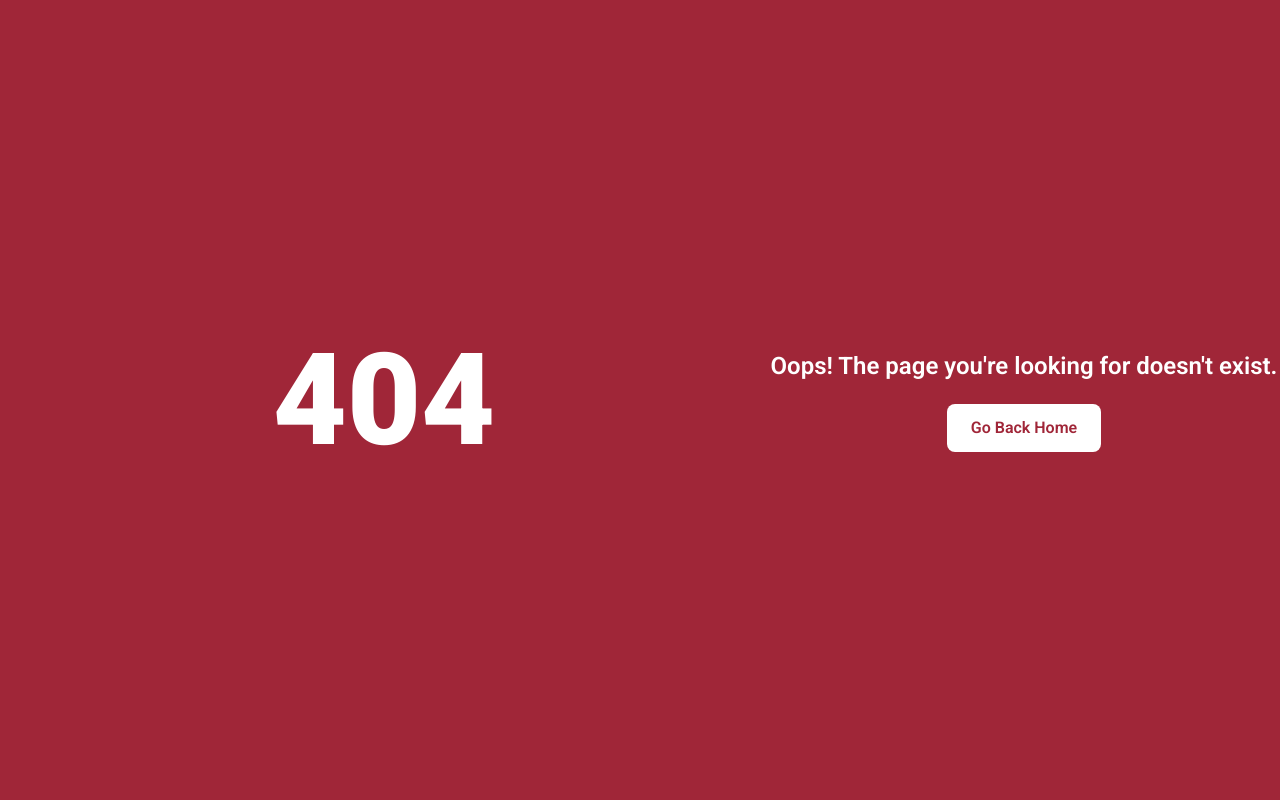
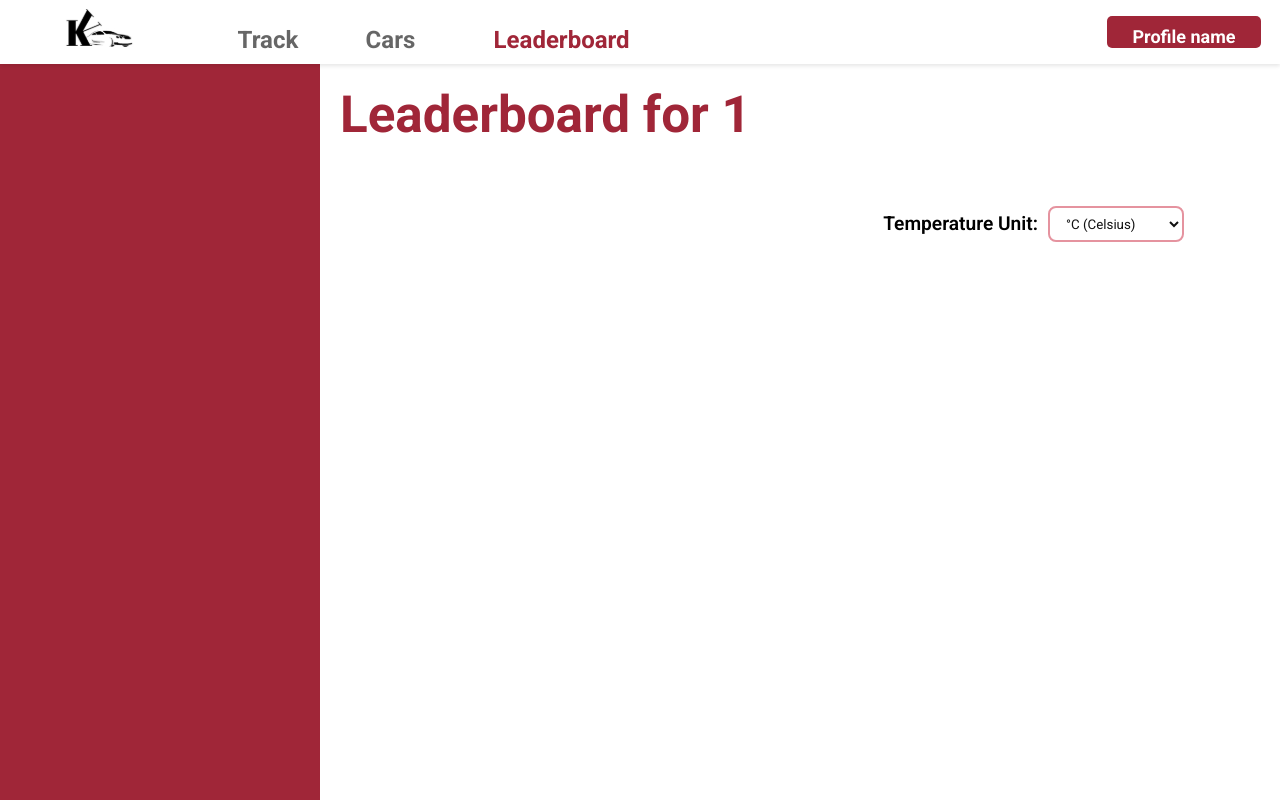
Before and after one commit to Famaso13/kv-cars, a React (Vite) app: page /leaderboard/1 in a window 1280 px wide. Before the commit this address had no page. Built offline with nearby package versions, Linux system fonts and the light colour scheme.

Commit message:
Implemented leaderboard page, track leaderboard page, and made track card component, removed scrollbars from whole app

```diff
--- a/src/App.css
+++ b/src/App.css
@@ -7,6 +7,8 @@
 
 * {
     font-family: "Roboto", sans-serif;
+    -ms-overflow-style: none;
+    scrollbar-width: none;
 }
 
 .half {
--- a/src/App.tsx
+++ b/src/App.tsx
@@ -5,6 +5,7 @@ import Login from "./pages/Login/Login";
 import NotFound from "./pages/NotFound/NotFound";
 import Leaderboard from "./pages/Leaderboard/Leaderboard";
 import Profile from "./pages/Profile/Profile";
+import TrackLeaderboard from "./pages/TrackLeaderboard/TrackLeaderboard";
 
 function App() {
     return (
@@ -13,6 +14,7 @@ function App() {
             <Route path="/login" element={<Login />} />
             <Route path="/leaderboard" element={<Leaderboard />} />
             <Route path="/profile" element={<Profile />} />
+            <Route path="/leaderboard/:id" element={<TrackLeaderboard />} />
             <Route path="*" element={<NotFound />} />
         </Routes>
     );
--- /dev/null
+++ b/src/components/TrackCard/TrackCard.tsx
@@ -0,0 +1,27 @@
+import "./trackCard.scss";
+
+interface TrackCardProps {
+    // TODO implement track type
+    track: number;
+}
+
+const TrackCard: React.FC<TrackCardProps> = ({ track }) => {
+    return (
+        <div className="track-card">
+            <img src="" alt="Track" />
+            <div className="track-info">
+                <h3>Track Name, location - todo backend{track}</h3>
+                <div className="track-stats">
+                    <h3>Track lenght:</h3>
+                    <p> lenght - todo backend</p>
+                </div>
+                <div className="track-stats">
+                    <h3>Famous corner:</h3>
+                    <p> corner - todo backend</p>
+                </div>
+            </div>
+        </div>
+    );
+};
+
+export default TrackCard;
--- /dev/null
+++ b/src/components/TrackCard/trackCard.scss
@@ -0,0 +1,49 @@
+.track-card {
+    width: 90%;
+    height: 500px;
+    background-color: #f0f0f0;
+    border-radius: 8px;
+    box-shadow: 0 2px 4px rgba(0, 0, 0, 0.1);
+    text-decoration: none;
+    color: #222;
+    img {
+        min-width: 100%;
+        min-height: 60%;
+        background-color: gray;
+        border-top-left-radius: 8px;
+        border-top-right-radius: 8px;
+        object-fit: cover;
+    }
+
+    h3 {
+        margin: 0;
+    }
+
+    .track-info {
+        display: flex;
+        box-sizing: border-box;
+        flex-direction: column;
+        align-items: start;
+        height: 40%;
+        width: 100%;
+        justify-content: space-around;
+        padding: 0 10px;
+
+        .track-stats {
+            display: flex;
+            width: 100%;
+
+            h3 {
+                color: #222;
+                width: 45%;
+            }
+            p {
+                text-align: start;
+                width: 55%;
+                margin: 0;
+                font-size: 18px;
+                color: #222;
+            }
+        }
+    }
+}
--- a/src/pages/Leaderboard/Leaderboard.tsx
+++ b/src/pages/Leaderboard/Leaderboard.tsx
@@ -1,10 +1,23 @@
-import "./leaderboard.css";
+import "./leaderboard.scss";
 import Header from "../../components/Header/Header";
+import TrackCard from "../../components/TrackCard/TrackCard";
+import { Link } from "react-router-dom";
 
 const Leaderboard = () => {
+    // TODO implement fetching and displaying tracks
+    const tracks = [1, 2, 3, 4, 5, 6, 7, 8];
     return (
         <>
             <Header loggedIn={false} currentPage="leaderboard" />
+            <div className="leaderboard-content">
+                <div className="leaderboard-grid">
+                    {tracks.map((track) => (
+                        <Link to={`/leaderboard/${track}`} key={track} className="link">
+                            <TrackCard track={track} />
+                        </Link>
+                    ))}
+                </div>
+            </div>
         </>
     );
 };
--- /dev/null
+++ b/src/pages/Leaderboard/leaderboard.scss
@@ -0,0 +1,22 @@
+.leaderboard-content {
+    display: flex;
+    align-items: center;
+    justify-content: center;
+    width: 100%;
+    min-height: 100dvh;
+}
+
+.leaderboard-grid {
+    height: 100%;
+    padding: 10% 0 8% 0;
+    width: 80%;
+    box-sizing: border-box;
+    display: grid;
+    grid-template-columns: 1fr 1fr 1fr;
+    gap: 40px;
+    place-items: center;
+
+    .link {
+        text-decoration: none;
+    }
+}
--- /dev/null
+++ b/src/pages/TrackLeaderboard/TrackLeaderboard.tsx
@@ -0,0 +1,46 @@
+import Header from "../../components/Header/Header";
+import "./trackLeaderboard.scss";
+import { useParams } from "react-router-dom";
+import { useState } from "react";
+
+type TempUnit = "celsius" | "fahrenheit";
+
+const TrackLeaderboard = () => {
+    const { id } = useParams<{ id: string }>();
+
+    const track = id; //TODO Replace with actual track fetching logic
+
+    const [tempUnit, setTempUnit] = useState<TempUnit>("celsius");
+
+    return (
+        <div>
+            <Header loggedIn={true} currentPage="leaderboard" />
+            <div className="full-screen">
+                <div className="leaderboard-filters"></div>
+                <div className="leaderboard-data">
+                    <h1>Leaderboard for {track}</h1>
+                    <div className="leaderboard">
+                        <div className="leaderboard-settings">
+                            <p>Temperature Unit:</p>
+                            <select
+                                id="temp-unit"
+                                name="tempUnit"
+                                value={tempUnit}
+                                onChange={(e) => setTempUnit(e.target.value as TempUnit)}
+                            >
+                                <option value="celsius">°C (Celsius)</option>
+                                <option value="fahrenheit">°F (Fahrenheit)</option>
+                            </select>
+                        </div>
+                        <div className="leaderboard-entries">
+                            {/* TODO implement fetching and displaying leaderboard entries */}
+                            <p>Leaderboard entries will be displayed here.</p>
+                        </div>
+                    </div>
+                </div>
+            </div>
+        </div>
+    );
+};
+
+export default TrackLeaderboard;
--- /dev/null
+++ b/src/pages/TrackLeaderboard/trackLeaderboard.scss
@@ -0,0 +1,75 @@
+$primary-color: #a02638;
+
+.leaderboard-filters {
+    display: flex;
+    justify-content: center;
+    flex-direction: column;
+    width: 25%;
+}
+.leaderboard-data {
+    display: flex;
+    background-color: white;
+    justify-content: space-evenly;
+    flex-direction: column;
+    align-items: center;
+    width: 75%;
+
+    h1 {
+        width: 100%;
+        color: $primary-color;
+        padding-left: 40px;
+    }
+}
+
+.leaderboard {
+    display: flex;
+    flex-direction: column;
+    align-items: center;
+    justify-content: center;
+    width: 80%;
+    height: 70%;
+}
+
+.leaderboard-settings {
+    display: flex;
+    justify-content: end;
+    align-items: center;
+    width: 100%;
+    height: 10%;
+    margin-bottom: 20px;
+    p {
+        color: black;
+        margin: 0;
+        padding-right: 10px;
+    }
+
+    select {
+        padding: 8px 12px;
+        height: 36px;
+        border: 2px solid lighten($primary-color, 35%);
+        border-radius: 8px;
+        background: #fff;
+        color: #111;
+        cursor: pointer;
+
+        &:hover {
+            border-color: lighten($primary-color, 20%);
+        }
+
+        &:focus {
+            outline: none;
+            border-color: $primary-color;
+        }
+    }
+}
+
+.leaderboard-entries {
+    display: flex;
+    flex-direction: column;
+    align-items: center;
+    justify-content: start;
+    width: 100%;
+    height: 90%;
+    overflow-y: auto;
+    gap: 20px;
+}
```
Also changed, not shown: src/pages/Leaderboard/leaderboard.css (deleted).
